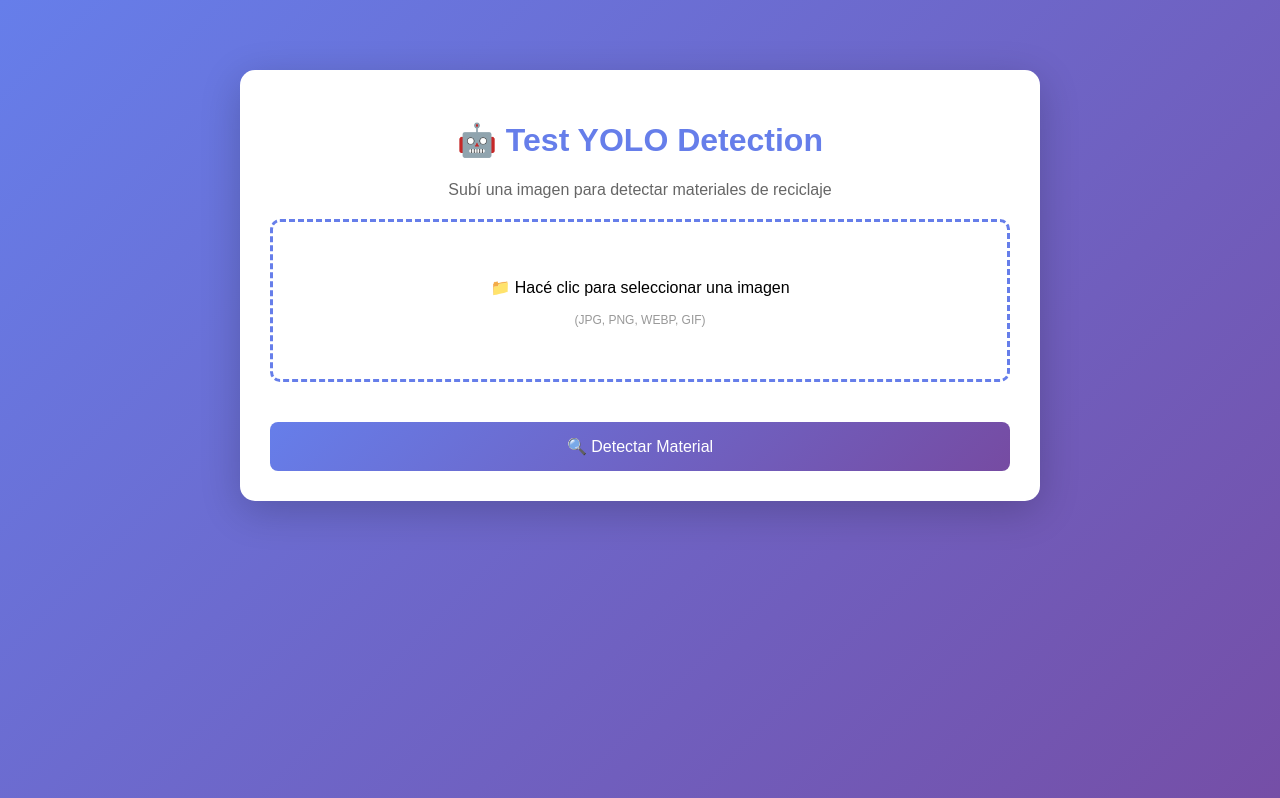
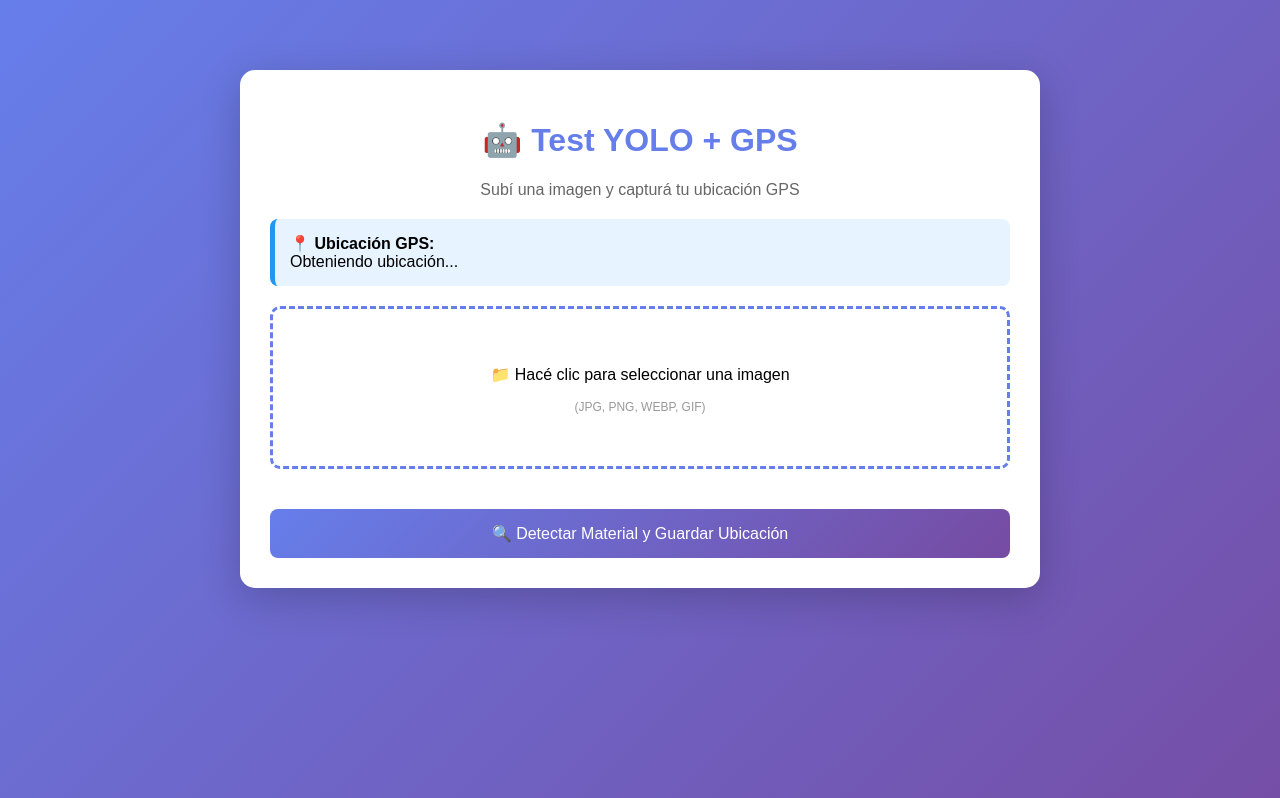
Before and after one commit to adrianrmz11/EcoYvyApp, a Flask app: page /test_yolo in a window 1280 px wide. Shown: the top 798 px of the page. Run offline with Flask 3, Linux system fonts and the light colour scheme.

Commit message:
Update test_yolo.html

```diff
--- a/templates/test_yolo.html
+++ b/templates/test_yolo.html
@@ -3,7 +3,8 @@
 <head>
     <meta charset="UTF-8">
     <meta name="viewport" content="width=device-width, initial-scale=1.0">
-    <title>Test YOLO - EcoYvy</title>
+    <title>Test YOLO + GPS - EcoYvy</title>
+    <link rel="stylesheet" href="https://unpkg.com/leaflet@1.9.4/dist/leaflet.css" />
     <style>
         body {
             font-family: Arial, sans-serif;
@@ -98,12 +99,30 @@
             display: none;
             border-radius: 10px;
         }
+        #map {
+            height: 300px;
+            margin-top: 20px;
+            border-radius: 10px;
+            display: none;
+        }
+        .gps-info {
+            background: #e7f3ff;
+            padding: 15px;
+            border-radius: 8px;
+            margin: 20px 0;
+            border-left: 5px solid #2196F3;
+        }
     </style>
 </head>
 <body>
     <div class="container">
-        <h1>🤖 Test YOLO Detection</h1>
-        <p style="text-align: center; color: #666;">Subí una imagen para detectar materiales de reciclaje</p>
+        <h1>🤖 Test YOLO + GPS</h1>
+        <p style="text-align: center; color: #666;">Subí una imagen y capturá tu ubicación GPS</p>
+
+        <div class="gps-info" id="gpsInfo" style="display: none;">
+            <strong>📍 Ubicación GPS:</strong><br>
+            <span id="gpsCoords">Obteniendo ubicación...</span>
+        </div>
 
         <form id="uploadForm">
             <div class="upload-area" onclick="document.getElementById('imageInput').click()">
@@ -115,21 +134,51 @@
             <img id="preview" alt="Preview">
 
             <button type="submit" class="btn" id="submitBtn">
-                🔍 Detectar Material
+                🔍 Detectar Material y Guardar Ubicación
             </button>
         </form>
 
         <div id="result"></div>
+        <div id="map"></div>
     </div>
 
+    <script src="https://unpkg.com/leaflet@1.9.4/dist/leaflet.js"></script>
     <script>
         const imageInput = document.getElementById('imageInput');
         const preview = document.getElementById('preview');
         const uploadForm = document.getElementById('uploadForm');
         const resultDiv = document.getElementById('result');
         const submitBtn = document.getElementById('submitBtn');
+        const gpsInfo = document.getElementById('gpsInfo');
+        const gpsCoords = document.getElementById('gpsCoords');
+        const mapDiv = document.getElementById('map');
 
-        // Mostrar preview de la imagen
+        let userLatitude = null;
+        let userLongitude = null;
+        let map = null;
+        let marker = null;
+
+        // 1. Capturar GPS al cargar la página
+        if (navigator.geolocation) {
+            gpsInfo.style.display = 'block';
+            navigator.geolocation.getCurrentPosition(
+                function(position) {
+                    userLatitude = position.coords.latitude;
+                    userLongitude = position.coords.longitude;
+                    gpsCoords.textContent = `Lat: ${userLatitude.toFixed(6)}, Lng: ${userLongitude.toFixed(6)}`;
+                    console.log('GPS capturado:', userLatitude, userLongitude);
+                },
+                function(error) {
+                    gpsCoords.textContent = 'Error al obtener ubicación. Podés continuar sin GPS.';
+                    console.error('Error GPS:', error);
+                }
+            );
+        } else {
+            gpsInfo.style.display = 'block';
+            gpsCoords.textContent = 'Tu navegador no soporta geolocalización.';
+        }
+
+        // 2. Mostrar preview de la imagen
         imageInput.addEventListener('change', function(e) {
             const file = e.target.files[0];
             if (file) {
@@ -142,11 +191,18 @@
             }
         });
 
-        // Enviar formulario
+        // 3. Enviar formulario con GPS
         uploadForm.addEventListener('submit', async function(e) {
             e.preventDefault();
 
             const formData = new FormData(this);
+
+            // Agregar coordenadas GPS si están disponibles
+            if (userLatitude && userLongitude) {
+                formData.append('latitude', userLatitude);
+                formData.append('longitude', userLongitude);
+            }
+
             resultDiv.style.display = 'none';
             submitBtn.disabled = true;
             submitBtn.textContent = '⏳ Analizando...';
@@ -168,13 +224,17 @@
                 displayError('Error de conexión: ' + error.message);
             } finally {
                 submitBtn.disabled = false;
-                submitBtn.textContent = '🔍 Detectar Material';
+                submitBtn.textContent = '🔍 Detectar Material y Guardar Ubicación';
             }
         });
 
         function displaySuccess(data) {
             let html = '<h3>✅ Resultados:</h3>';
             html += `<p>Total detectados: <strong>${data.total}</strong></p>`;
+
+            if (userLatitude && userLongitude) {
+                html += `<p>📍 Ubicación guardada: <strong>Lat ${userLatitude.toFixed(6)}, Lng ${userLongitude.toFixed(6)}</strong></p>`;
+            }
 
             if (data.materiales_detectados.length > 0) {
                 data.materiales_detectados.forEach((mat, index) => {
@@ -193,6 +253,11 @@
             resultDiv.className = 'success';
             resultDiv.innerHTML = html;
             resultDiv.style.display = 'block';
+
+            // Mostrar mapa si hay GPS
+            if (userLatitude && userLongitude) {
+                displayMap();
+            }
         }
 
         function displayError(message) {
@@ -200,6 +265,24 @@
             resultDiv.innerHTML = `<h3>❌ Error</h3><p>${message}</p>`;
             resultDiv.style.display = 'block';
         }
+
+        function displayMap() {
+            mapDiv.style.display = 'block';
+
+            if (!map) {
+                map = L.map('map').setView([userLatitude, userLongitude], 15);
+                L.tileLayer('https://{s}.tile.openstreetmap.org/{z}/{x}/{y}.png', {
+                    attribution: '© OpenStreetMap contributors'
+                }).addTo(map);
+            }
+
+            if (marker) {
+                map.removeLayer(marker);
+            }
+
+            marker = L.marker([userLatitude, userLongitude]).addTo(map);
+            marker.bindPopup(`<b>📍 Reporte EcoYvy</b><br>Lat: ${userLatitude.toFixed(6)}<br>Lng: ${userLongitude.toFixed(6)}`).openPopup();
+        }
     </script>
 </body>
 </html>
```
